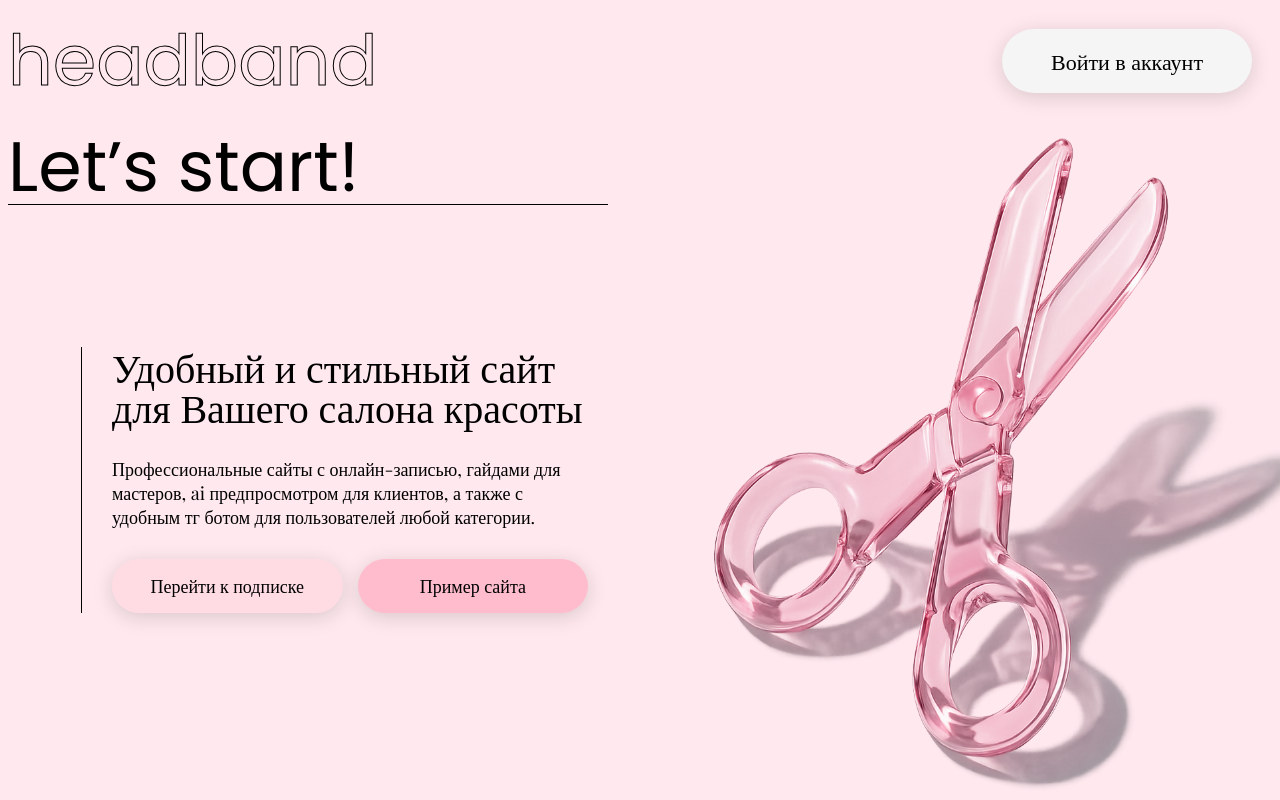
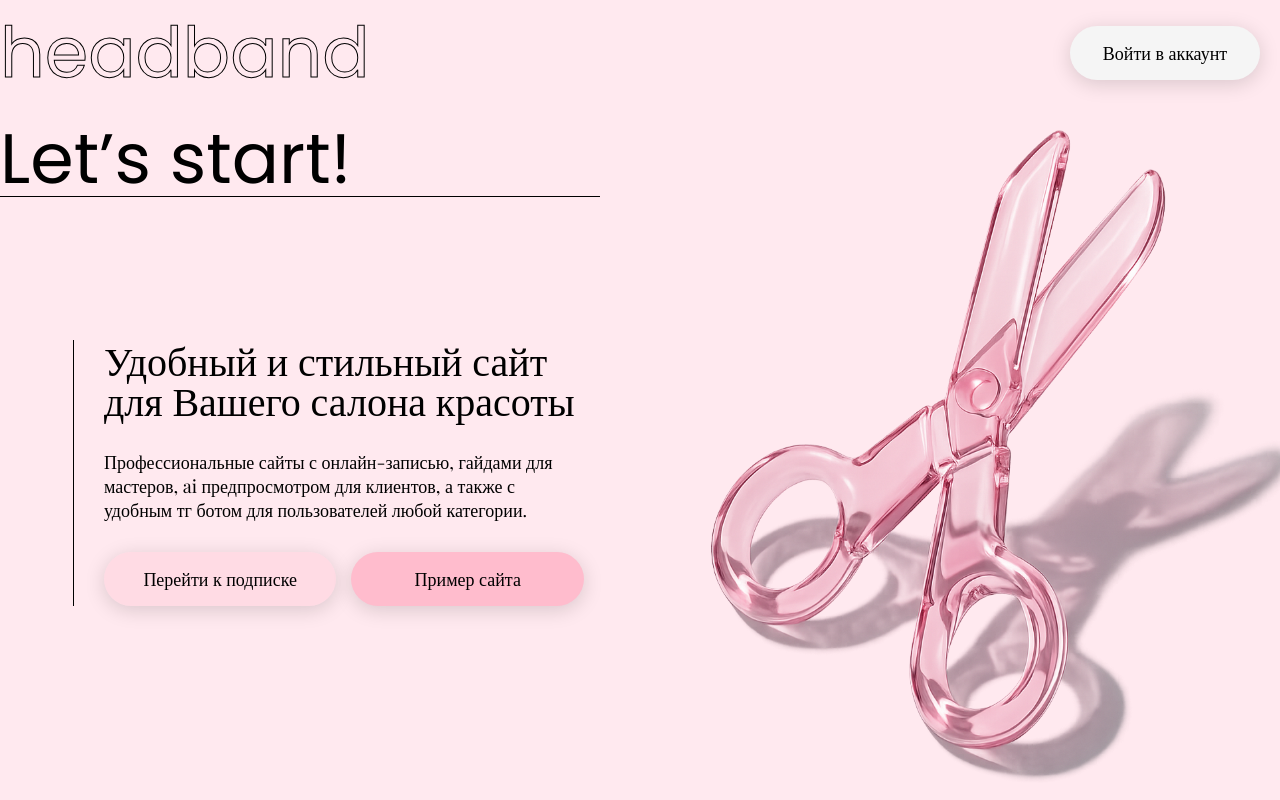
Before and after one commit to LevchenkovAlexander/headband, a React (Vite) app in the folder sitepage/: page / in a window 1280 px wide. Shown: the top 800 px of the page. Built offline with nearby package versions, Linux system fonts and the light colour scheme.

Commit message:
correct links to auth, change styles

```diff
--- a/sitepage/src/components/homepage/homepage.scss
+++ b/sitepage/src/components/homepage/homepage.scss
@@ -2,10 +2,11 @@ $title-size: 70px;
 
 body {
   font-family: "Playfair Display", serif;
+  margin: 0;
   background-image: url("../../assets/images/pink-bg.png");
 }
 
-[type="button"]:hover {
+[type="button"]:hover, a {
   cursor: pointer;
 }
 
@@ -34,10 +35,10 @@ body {
     font-size: $title-size;
   }
   &__support {
-    width: 210px;
-    height: 30px;
+    width: 150px;
+    height: 20px;
     padding: 17px 20px;
-    font-size: 22px;
+    font-size: 18px;
     background-color: #f5f5f5;
     border: none;
     border-radius: 50px;
--- a/sitepage/src/components/homepage/homepage.tsx
+++ b/sitepage/src/components/homepage/homepage.tsx
@@ -57,7 +57,7 @@ const HomePage = () => {
     <div className="main">
       <div className="header">
         <div className="header__title">headband</div>
-        <Link type="button" className="header__support" to="#">
+        <Link type="button" className="header__support" to="/authorization">
           Войти в аккаунт
         </Link>
       </div>
```
